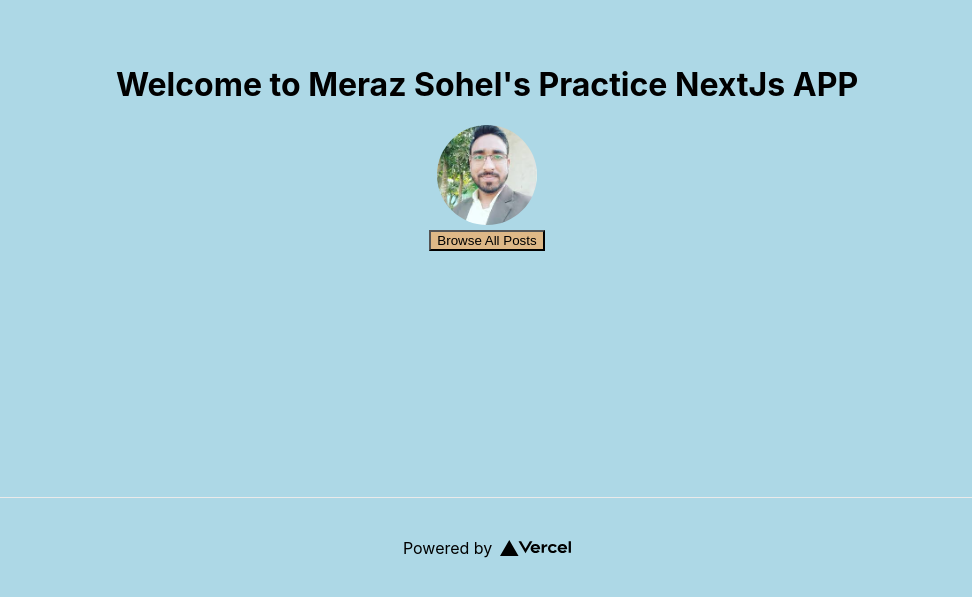
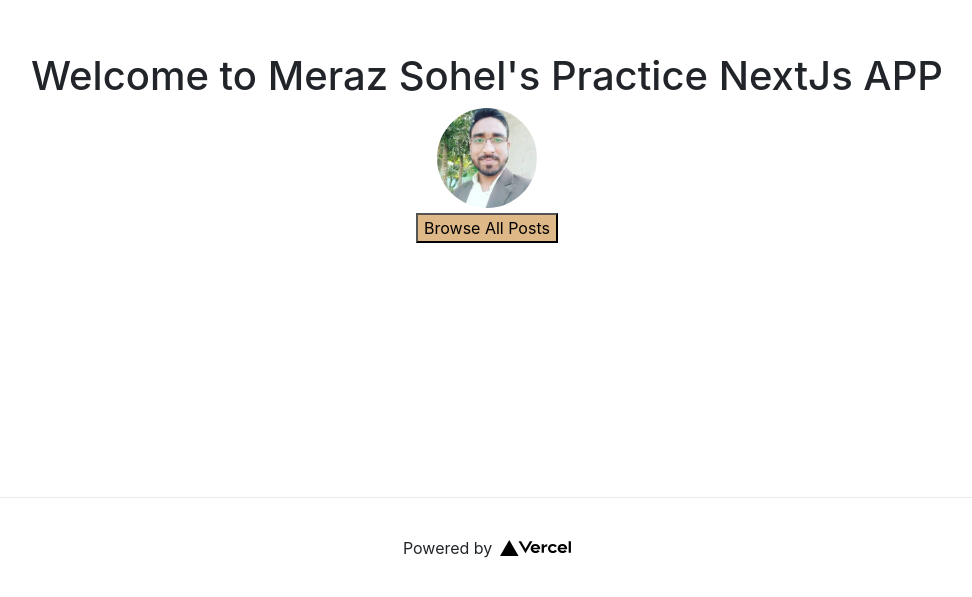
Before and after one commit to Merazsohel/next_js, a Next.js app: page / in a window 1280 px wide. Shown: the part 203-800 px from the top of the page, without its empty margins (153-1125 px from the left). Built offline with nearby package versions, Linux system fonts and the light colour scheme.

Commit message:
bootstrap add

```diff
--- a/package.json
+++ b/package.json
@@ -8,8 +8,10 @@
     "start": "next start"
   },
   "dependencies": {
+    "bootstrap": "^4.5.3",
     "next": "10.0.2",
     "react": "17.0.1",
+    "react-bootstrap": "^1.4.0",
     "react-dom": "17.0.1",
     "sass": "^1.29.0"
   }
--- a/pages/_app.js
+++ b/pages/_app.js
@@ -1,4 +1,5 @@
-import '../styles/globals.scss'
+import '../styles/globals.scss';
+import 'bootstrap/dist/css/bootstrap.min.css';
 
 function CustomApp({ Component, pageProps }) {
   return <Component {...pageProps} />
--- a/styles/globals.scss
+++ b/styles/globals.scss
@@ -4,7 +4,6 @@
   margin: 0;
   font-family: -apple-system, BlinkMacSystemFont, Segoe UI, Roboto, Oxygen,
     Ubuntu, Cantarell, Fira Sans, Droid Sans, Helvetica Neue, sans-serif;
-  background-color: lightblue;
 
 a {
   color: inherit;
```
Also changed, not shown: 1 other file (tests, documents, lock files or other folders).
